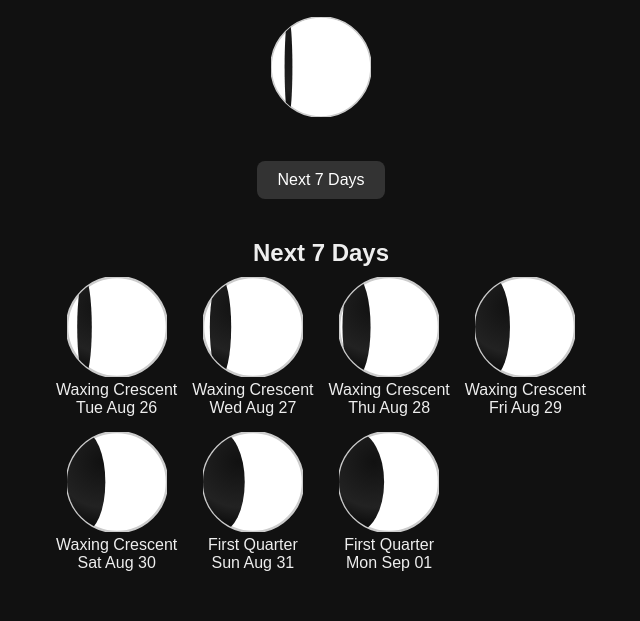
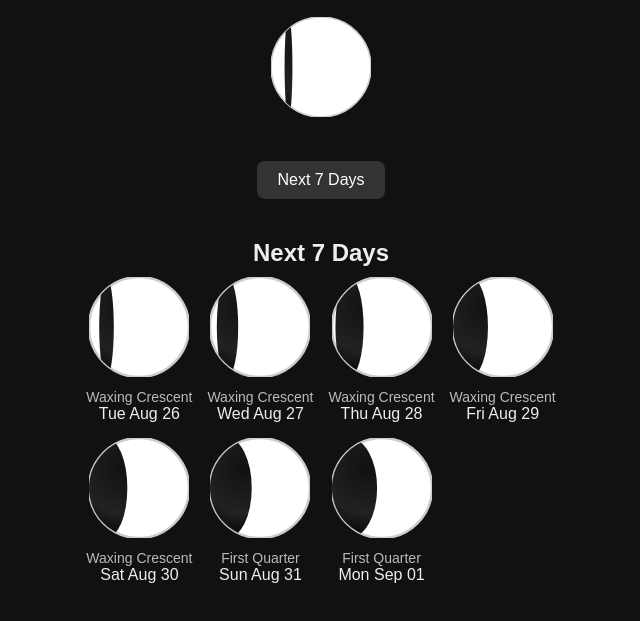
Before and after one commit to alentsiby/nasa_moon, a plain HTML site: page index.html in a window 1280 px wide. Both pictures are taken after a click on the button "Next 7 Days". Shown: the part 119-740 px from the top of the page, without its empty margins (319-959 px from the left). Drawn offline with Linux system fonts and the light colour scheme.

Commit message:
Update style.css

```diff
--- a/style.css
+++ b/style.css
@@ -58,3 +58,9 @@ button:hover {
 .hidden {
   display: none;
 }
+
+.phaseText {
+  margin-top: 8px;
+  font-size: 14px;
+  color: #bbb;
+}
```
